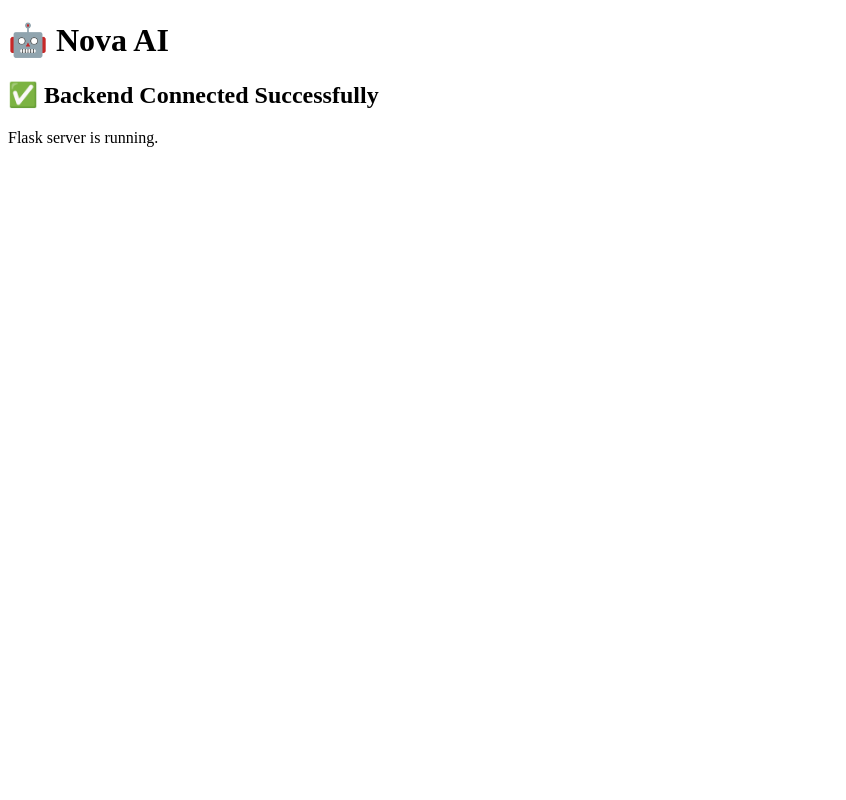
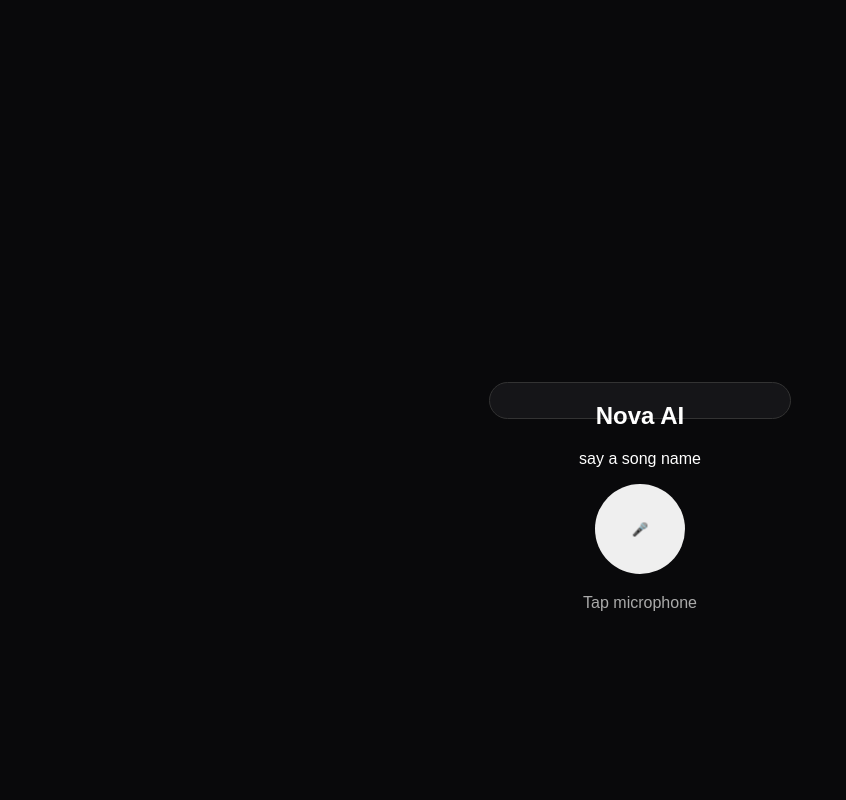
Before and after one commit to praveena230607/Agent, a Flask app: page / in a window 1280 px wide. Shown: the whole page, without its empty margins (0-846 px from the left). Run offline with Flask 3, Linux system fonts and the light colour scheme.

Commit message:
Update index.html

```diff
--- a/app/templates/index.html
+++ b/app/templates/index.html
@@ -1,17 +1,83 @@
 <!DOCTYPE html>
 <html>
+    <style>
+        body{
+        margin:0;
+        height:100vh;
+        display:grid;
+        place-items:center;
+        background:#09090b;
+        color:White;
+        font-family:Arial;
+        }
 
+        .card{
+            width:300px;
+            height:35px;
+            text-align:center;
+            background:#151518;
+            border:1px solid #333;
+            border-radius:25px;
+        }
+
+        .mic{
+            width:90px;
+            height:90px;
+            border:0;
+            border-radius:50%;
+            font-radius:35px;
+            cursor:pointer;
+        }
+
+        .status{
+            margin-top:20px;
+            color:#aaa;
+        }
+        .song{
+            margin-top:10px;
+            font-size:13px;
+        }
+
+        .listening{
+            transform:scale(1.1);
+            box-shadow:0 0 0 10px #ffffff18;
+        }
+        </style>
 <head>
     <title>Nova AI</title>
 </head>
 
 <body>
 
-    <h1>🤖 Nova AI</h1>
+    <div class="card">
 
-    <h2>✅ Backend Connected Successfully</h2>
+        <h2>Nova AI</h2>
 
-    <p>Flask server is running.</p>
+        <p>say a song name</p>
+
+        <button id="mic" class="mic">
+            🎤
+        </button>
+
+        <div id="status" class="status">
+            Tap microphone
+        </div>
+        <div id="song" class="song"></div>
+    </div>
+    <script>
+
+        const mic=document.getElementById("mic");
+        const status=document.getElementById("status");
+        const song=document.getElementById("song");
+
+        const SpeechRecognition=
+            window.SpeechRecognition ||
+            window.webkitSpeechRecognition;
+
+        let youtubeTab=null;
+        let listening=false;
+
+    </script>
 
 </body>
 
```
